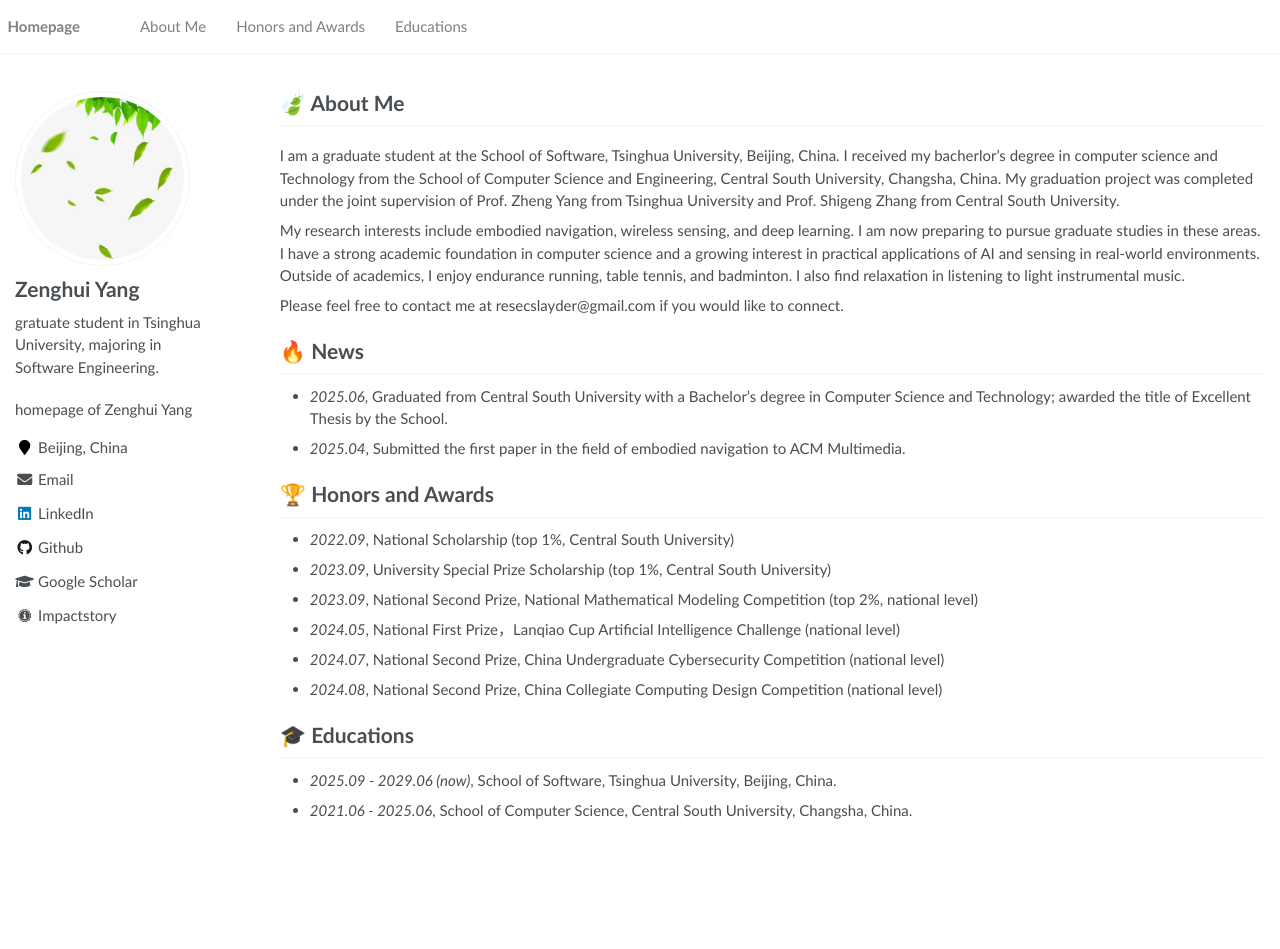
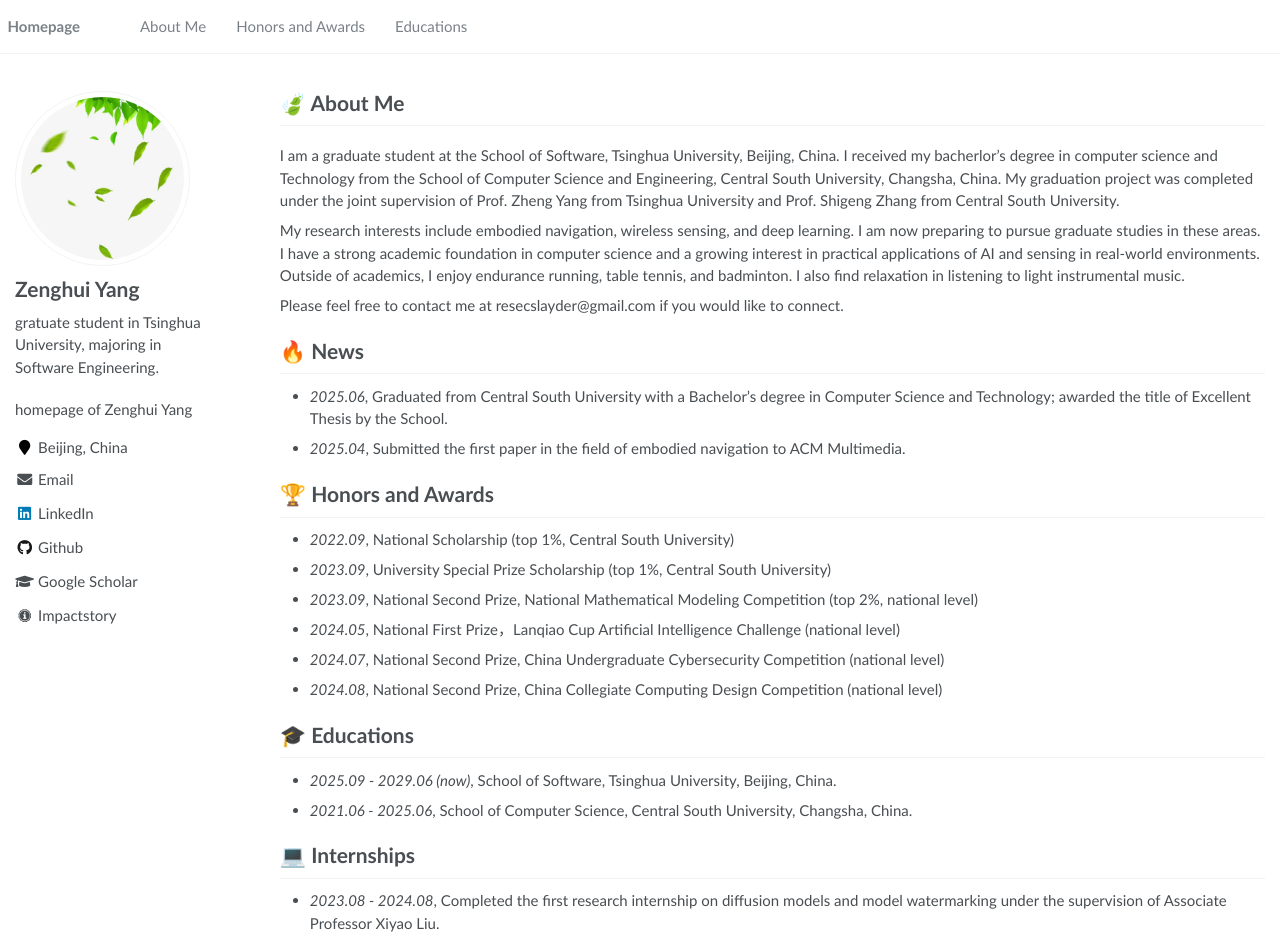
Before and after one commit to resecube/homepage, a Jekyll site: the page built from _pages/about.md, in a window 1280 px wide and 949 px high. Built offline with Jekyll 4.4.1, drawn with Linux system fonts in a browser that asks for light colours; some web fonts are replaced.

Commit message:
add internships

```diff
--- a/_pages/about.md
+++ b/_pages/about.md
@@ -38,5 +38,9 @@ Please feel free to contact me at resecslayder@gmail.com if you would like to co
 
 
 # 🎓 Educations
-- *2025.09 - 2029.06 (now)*,  School of Software, Tsinghua University, Beijing, China.
+- *2025.09 - 2029.06 (now)*, School of Software, Tsinghua University, Beijing, China.
 - *2021.06 - 2025.06*, School of Computer Science, Central South University, Changsha, China.
+
+
+# 💻 Internships
+- *2023.08 - 2024.08*, Completed the first research internship on diffusion models and model watermarking under the supervision of Associate Professor Xiyao Liu.
```
